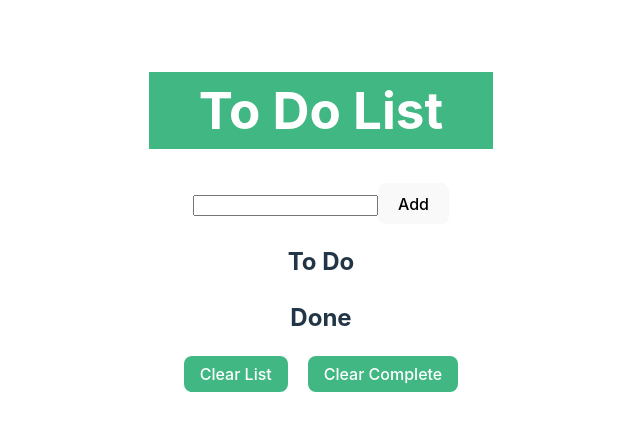
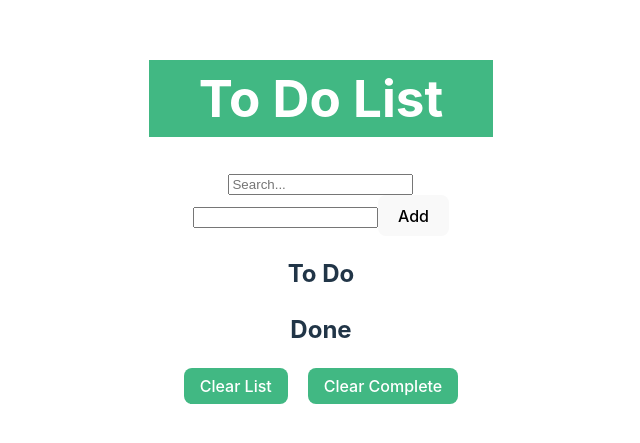
Before and after one commit to mathis-gasparotto/todolist-vuejs, a Vue app: page / in a window 1280 px wide. Shown: the part 185-628 px from the top of the page, without its empty margins (319-959 px from the left). Built offline with nearby package versions, Linux system fonts and the light colour scheme.

Commit message:
:sparkles: search bar

```diff
--- /dev/null
+++ b/src/components/SearchBar.vue
@@ -0,0 +1,23 @@
+<template>
+  <input type="text" v-model="inputValue" placeholder="Search...">
+</template>
+
+<script>
+export default {
+  name: 'SearchBar',
+  data () {
+    return {
+      inputValue: ''
+    }
+  },
+  watch: {
+    inputValue () {
+      this.$emit('search', this.inputValue)
+    }
+  }
+}
+</script>
+
+<style scoped lang="scss">
+
+</style>
--- a/src/components/Todos.vue
+++ b/src/components/Todos.vue
@@ -1,5 +1,6 @@
 <template>
   <h1 class="title">To Do List</h1>
+  <SearchBar @search="(str) => strToSeach = str" />
   <form @submit.prevent="createTodo(inputValue)">
     <input type="text" v-model="inputValue">
     <button type="submit">Add</button>
@@ -21,25 +22,31 @@
 <script>
 import TodoItem from './TodoItem.vue'
 import BigBtn from './BigBtn.vue'
+import SearchBar from './SearchBar.vue'
 export default {
   name: 'Todos',
   components: {
     TodoItem,
-    BigBtn
+    BigBtn,
+    SearchBar
   },
   data () {
     return {
       todos: [],
       tempId: 0,
-      inputValue: ''
+      inputValue: '',
+      strToSeach: ''
     }
   },
   computed: {
+    searchedTodo () {
+      return this.strToSeach.length ? this.todos.filter((e) => e.content.search(this.strToSeach) !== -1) : this.todos
+    },
     todosTodo () {
-      return this.todos.filter((e) => !e.done)
+      return this.searchedTodo.filter((e) => !e.done)
     },
     todosDone () {
-      return this.todos.filter((e) => e.done)
+      return this.searchedTodo.filter((e) => e.done)
     }
   },
   methods: {
```
